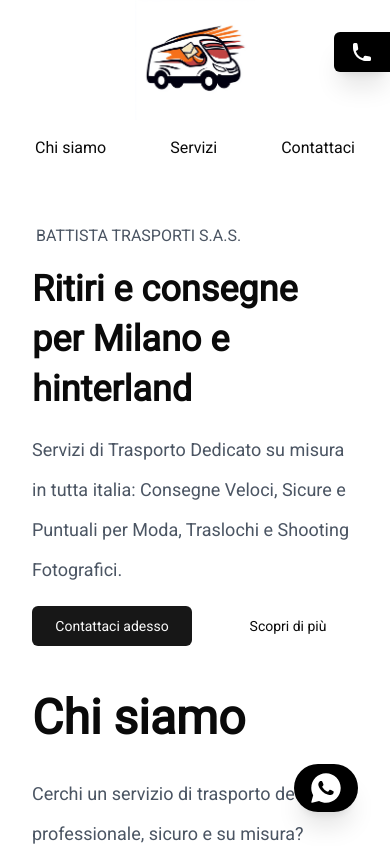
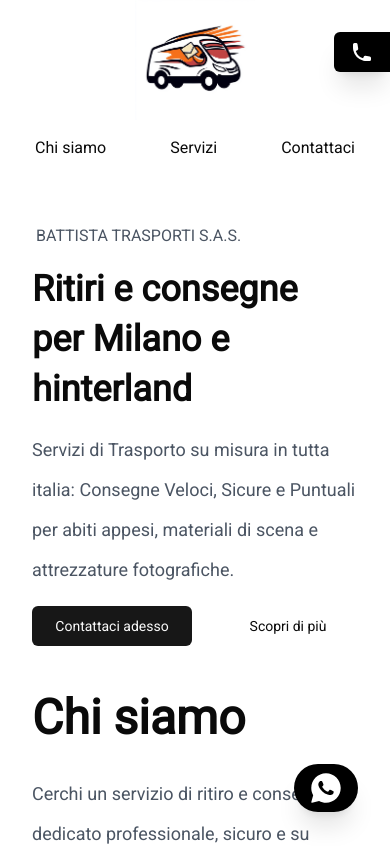
Before and after one commit to manolobattistadev/battistra-trasporti-website, a Next.js app: page / in a window 390 px wide. Shown: the top 846 px of the page. Built offline with nearby package versions, Linux system fonts and the light colour scheme.

Commit message:
chore: seo improvements

```diff
--- a/app/layout.tsx
+++ b/app/layout.tsx
@@ -11,8 +11,8 @@
     variable: '--font-roboto',
 });
 
-const title = "Battista Trasporti s.a.s. - Servizi di Trasporto per Moda, Shooting Fotografici e Fashion Week a Milano";
-const description = "Scopri i nostri servizi di trasporto personalizzati a Milano e hinterland: rapidi, sicuri e ideali per moda, traslochi, eventi e shooting fotografici. Precisione e affidabilità garantite.";
+const title = "Battista Trasporti - Servizi di Trasporto per Moda ed Eventi";
+const description = "Scopri i servizi di Battista Trasporti: trasporti rapidi e sicuri a Milano per moda, eventi, shooting e materiali scenici. Contattaci ora!";
 export const metadata: Metadata = {
   title,
   description,
--- a/app/page.tsx
+++ b/app/page.tsx
@@ -50,9 +50,9 @@
                       <h1 className="text-4xl md:text-7xl font-bold leading-[50px] md:leading-[100px]">
                           Ritiri e consegne<br/> per Milano e hinterland
                       </h1>
-                      <h2 className="text-gray-600 text-lg leading-[40px] sm:w-2/3">
-                          Servizi di Trasporto Dedicato su misura in tutta italia: Consegne Veloci,
-                          Sicure e Puntuali per Moda, Traslochi e Shooting Fotografici.
+                      <h2 className="text-gray-600 text-lg leading-[40px] sm:w-10/12">
+                          Servizi di Trasporto su misura in tutta italia: Consegne Veloci,
+                          Sicure e Puntuali per abiti appesi, materiali di scena e attrezzature fotografiche.
                       </h2>
 
                       <div className="flex gap-4">
@@ -83,7 +83,7 @@
                   <div className="col-span-12">
                       <h3 className="text-5xl font-bold mb-8">Chi siamo</h3>
                       <p className="text-gray-600 text-lg leading-[40px]">
-                          Cerchi un servizio di trasporto dedicato professionale, sicuro e su misura? <b>Battista
+                          Cerchi un servizio di ritiro e consegna dedicato professionale, sicuro e su misura? <b>Battista
                           Trasporti s.a.s.</b> è il tuo partner ideale per spedizioni rapide, precise e personalizzate.
                           Con oltre <b>30 anni di esperienza</b> nel settore e una <b>flotta moderna</b>, garantiamo
                           consegne efficienti nella zona di Milano e hinterland e su necessità supportiamo la consegna
@@ -100,15 +100,10 @@
                       />
                       <p className="mt-8 text-gray-600 text-lg leading-[40px]">
                           Specializzati in <b>trasporti dedicati</b> per aziende di ogni settore, offriamo servizi
-                          door-to-door,
-                          gestione
-                          urgente delle spedizioni e <b>massima flessibilità</b> per soddisfare ogni tua esigenza
-                          logistica. La
-                          nostra
-                          missione è portare il tuo carico al successo!<br/>
+                          door-to-door, gestione urgente delle spedizioni e <b>massima flessibilità</b> per soddisfare ogni tua esigenza
+                          logistica. La nostra missione è portare il tuo carico al successo!<br/>
                           Affidati alla professionalità e all’<b>attenzione al dettaglio</b> di Roberto Battista e del
-                          suo
-                          team. Richiedi subito un preventivo personalizzato: la tua soddisfazione è il nostro
+                          suo team. Richiedi subito un preventivo personalizzato: la tua soddisfazione è il nostro
                           obiettivo!
                       </p>
                   </div>
@@ -185,17 +180,12 @@
                       <ul className="p-4 list-disc">
                           <li className="text-gray-600">
                               <p className="italic font-bold">Trasporti con bilici e mezzi pesanti:</p> ideali per
-                              gestire
-                              carichi di grandi dimensioni
-                              e volumi elevati, assicurando puntualità e affidabilità.
+                              gestire carichi di grandi dimensioni e volumi elevati, assicurando puntualità e affidabilità.
                           </li>
                           <li className="text-gray-600 mt-2">
                               <p className="italic font-bold">Furgoni dotati di termoregistratori:</p> perfetti
-                              per il
-                              trasporto
-                              sicuro a temperatura controllata fino a -20°C di alimenti, farmaci e altri prodotti
-                              deperibili.
-                              Manteniamo la catena del freddo intatta durante ogni spostamento.
+                              per il trasporto sicuro a temperatura controllata fino a -20°C di alimenti, farmaci e altri prodotti
+                              deperibili. Manteniamo la catena del freddo intatta durante ogni spostamento.
                           </li>
                           <li className="text-gray-600 mt-2">
                               <p className="font-bold">Assistenza tecnica al carico e scarico:</p> supporto
--- a/app/servizi/moda/page.tsx
+++ b/app/servizi/moda/page.tsx
@@ -8,7 +8,7 @@
 import ContactForm from "@/components/contact-form";
 
 export const metadata: Metadata = {
-    title: "Battista Trasporti s.a.s. - Servizi di Trasporto a Milano per la Moda e Fashion Week",
+    title: "Battista Trasporti - Servizi Moda e Fashion Week a Milano",
     description: "Trasporto specializzato a Milano per abiti appesi, sfilate, shooting fotografici e materiali scenici. Puntualità e cura per il settore moda.",
 };
 
--- a/app/servizi/shooting-fotografici/page.tsx
+++ b/app/servizi/shooting-fotografici/page.tsx
@@ -8,7 +8,7 @@
 import ContactForm from "@/components/contact-form";
 
 export const metadata: Metadata = {
-    title: "Battista Trasporti s.a.s. - Servizi di Trasporto a Milano per shooting fotografici",
+    title: "Battista Trasporti - Servizi per shooting fotografici a Milano",
     description: "Trasporto a Milano per attrezzature fotografiche, materiali di scena e set completi, con massima cura e puntualità per shooting ed eventi.",
 };
 
--- a/app/servizi/trasporti-su-misura/page.tsx
+++ b/app/servizi/trasporti-su-misura/page.tsx
@@ -8,7 +8,7 @@
 import ContactForm from "@/components/contact-form";
 
 export const metadata: Metadata = {
-    title: "Battista Trasporti s.a.s. - Servizi di Trasporto a Milano per materiali fragili",
+    title: "Battista Trasporti - Servizi per materiali fragili a Milano",
     description: "Trasporto sicuro a Milano per gioielli preziosi, oggetti fragili, farmaci e alimenti deperibili con massima cura e puntualità.",
 };
 
--- a/app/servizi/trasporto-eventi/page.tsx
+++ b/app/servizi/trasporto-eventi/page.tsx
@@ -8,7 +8,7 @@
 import ContactForm from "@/components/contact-form";
 
 export const metadata: Metadata = {
-    title: "Battista Trasporti s.a.s. - Servizi di Trasporto a Milano per eventi",
+    title: "Battista Trasporti - Servizi per eventi a Milano",
     description: "Trasporto ecosostenibile a Milano: comfort, eleganza e sostenibilità per spostamenti privati, eventi e trasferimenti aziendali.",
 };
 
```
